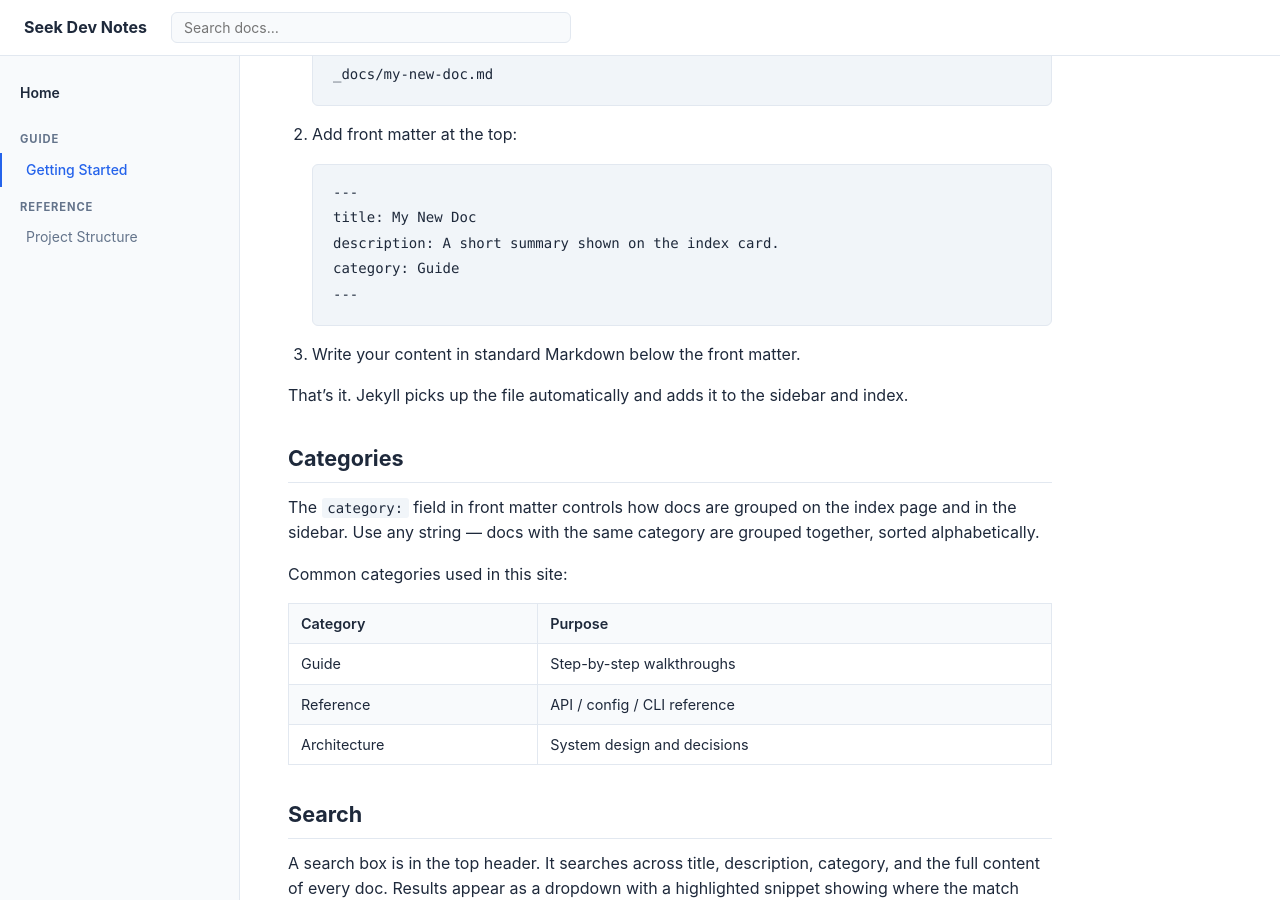
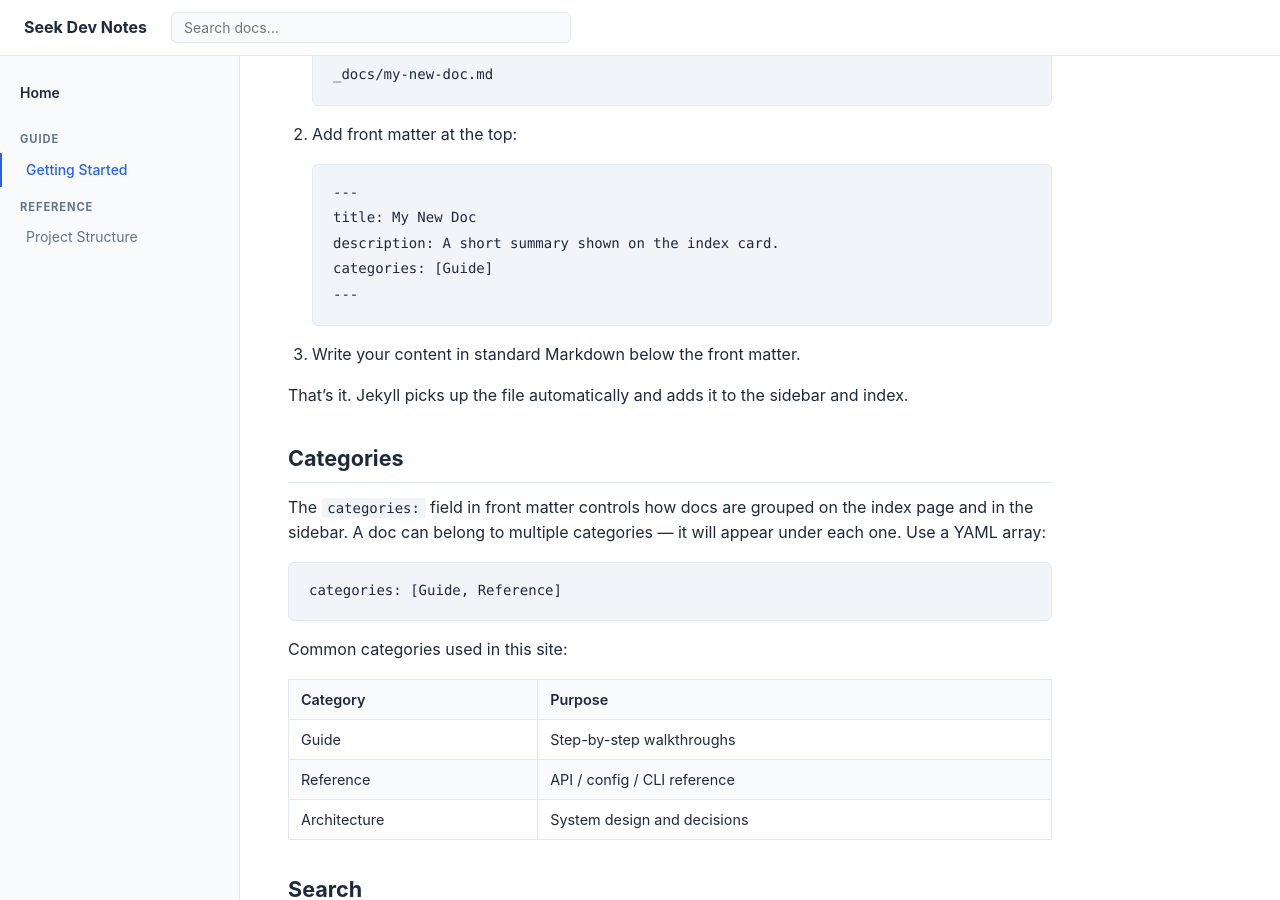
Before and after one commit to stuzart/seek-dev-notes, a Jekyll site: the page built from _docs/getting-started.md, in a window 1280 px wide and 900 px high, scrolled down 935 px. Built offline with Jekyll 4.4.1, drawn with Linux system fonts in a browser that asks for light colours.

Commit message:
Support multiple categories per doc
Switch from scalar category: to categories: array in front matter.
Replaces group_by (scalar-only) with a nested loop that collects unique
categories across all docs, so a doc can appear under more than one
heading in the index and sidebar.

Co-Authored-By: Claude Sonnet 4.6 <noreply@anthropic.com>

````diff
--- a/_docs/getting-started.md
+++ b/_docs/getting-started.md
@@ -1,7 +1,7 @@
 ---
 title: Getting Started
 description: How to set up, run, and add content to this documentation site.
-category: Guide
+categories: [Guide]
 ---
 
 ## Prerequisites
@@ -44,7 +44,7 @@ The site will be available at `http://localhost:4000`. Jekyll watches for file c
    ---
    title: My New Doc
    description: A short summary shown on the index card.
-   category: Guide
+   categories: [Guide]
    ---
    ```
 
@@ -54,7 +54,11 @@ That's it. Jekyll picks up the file automatically and adds it to the sidebar and
 
 ## Categories
 
-The `category:` field in front matter controls how docs are grouped on the index page and in the sidebar. Use any string — docs with the same category are grouped together, sorted alphabetically.
+The `categories:` field in front matter controls how docs are grouped on the index page and in the sidebar. A doc can belong to multiple categories — it will appear under each one. Use a YAML array:
+
+```yaml
+categories: [Guide, Reference]
+```
 
 Common categories used in this site:
 
--- a/_layouts/default.html
+++ b/_layouts/default.html
@@ -21,14 +21,25 @@
     <nav class="sidebar">
       <a href="{{ '/' | relative_url }}" class="nav-home {% if page.url == '/' %}active{% endif %}">Home</a>
 
-      {% assign docs_by_category = site.docs | group_by: "category" | sort: "name" %}
-      {% for category in docs_by_category %}
-        <div class="nav-category">{{ category.name }}</div>
-        {% assign sorted_docs = category.items | sort: "title" %}
+      {% assign all_categories = "" | split: "" %}
+      {% for doc in site.docs %}
+        {% for cat in doc.categories %}
+          {% unless all_categories contains cat %}
+            {% assign all_categories = all_categories | push: cat %}
+          {% endunless %}
+        {% endfor %}
+      {% endfor %}
+      {% assign all_categories = all_categories | sort %}
+      {% assign sorted_docs = site.docs | sort: "title" %}
+
+      {% for cat in all_categories %}
+        <div class="nav-category">{{ cat }}</div>
         {% for doc in sorted_docs %}
-          <a href="{{ doc.url | relative_url }}" class="nav-link {% if page.url == doc.url %}active{% endif %}">
-            {{ doc.title }}
-          </a>
+          {% if doc.categories contains cat %}
+            <a href="{{ doc.url | relative_url }}" class="nav-link {% if page.url == doc.url %}active{% endif %}">
+              {{ doc.title }}
+            </a>
+          {% endif %}
         {% endfor %}
       {% endfor %}
     </nav>
--- a/_layouts/doc.html
+++ b/_layouts/doc.html
@@ -3,7 +3,7 @@ layout: default
 ---
 <article class="doc">
   <div class="doc-meta">
-    {% if page.category %}<span class="doc-category">{{ page.category }}</span>{% endif %}
+    {% for cat in page.categories %}<span class="doc-category">{{ cat }}</span>{% endfor %}
   </div>
   <h1 class="doc-title">{{ page.title }}</h1>
   {% if page.description %}
--- a/assets/js/search.js
+++ b/assets/js/search.js
@@ -25,7 +25,7 @@
         (doc.title && doc.title.toLowerCase().includes(q)) ||
         (doc.description && doc.description.toLowerCase().includes(q)) ||
         (doc.content && doc.content.toLowerCase().includes(q)) ||
-        (doc.category && doc.category.toLowerCase().includes(q))
+        (doc.categories && doc.categories.some(c => c.toLowerCase().includes(q)))
       )
       .slice(0, 8)
       .map(doc => {
@@ -49,7 +49,7 @@
       resultsBox.innerHTML = results.map(r => `
         <a href="${r.url}" class="search-result-item">
           <div class="result-title">${highlight(r.title, query)}</div>
-          ${r.category ? `<div class="result-category">${r.category}</div>` : ''}
+          ${r.categories && r.categories.length ? `<div class="result-category">${r.categories.join(', ')}</div>` : ''}
           ${r.snippet ? `<div class="result-snippet">${highlight(r.snippet, query)}</div>` : ''}
         </a>
       `).join('');
--- a/search.json
+++ b/search.json
@@ -6,7 +6,7 @@ layout: none
   {% for doc in all_docs %}
   {
     "title": {{ doc.title | jsonify }},
-    "category": {{ doc.category | jsonify }},
+    "categories": {{ doc.categories | jsonify }},
     "description": {{ doc.description | jsonify }},
     "url": {{ doc.url | relative_url | jsonify }},
     "content": {{ doc.content | strip_html | strip_newlines | truncate: 5000 | jsonify }}
````
Also changed, not shown: _docs/project-structure.md (+3 -3 lines), index.html (+19 -8 lines).
